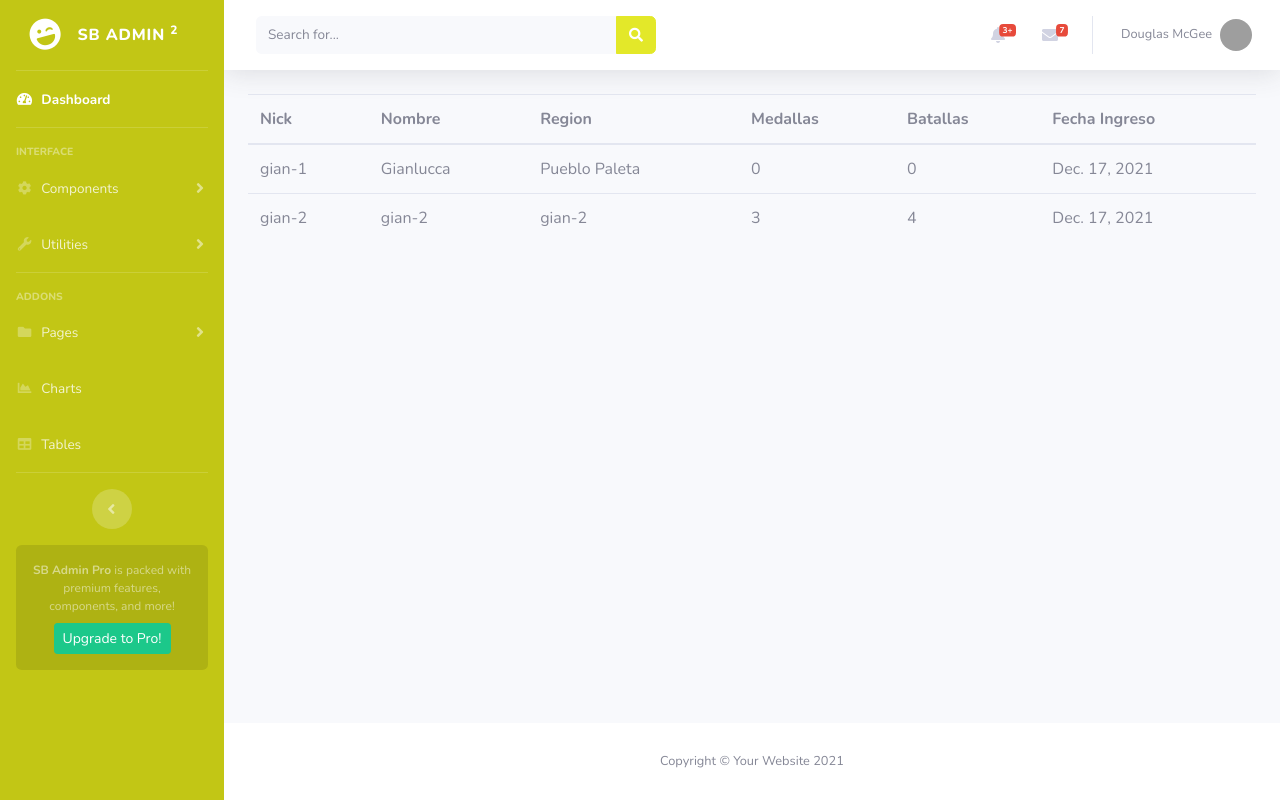
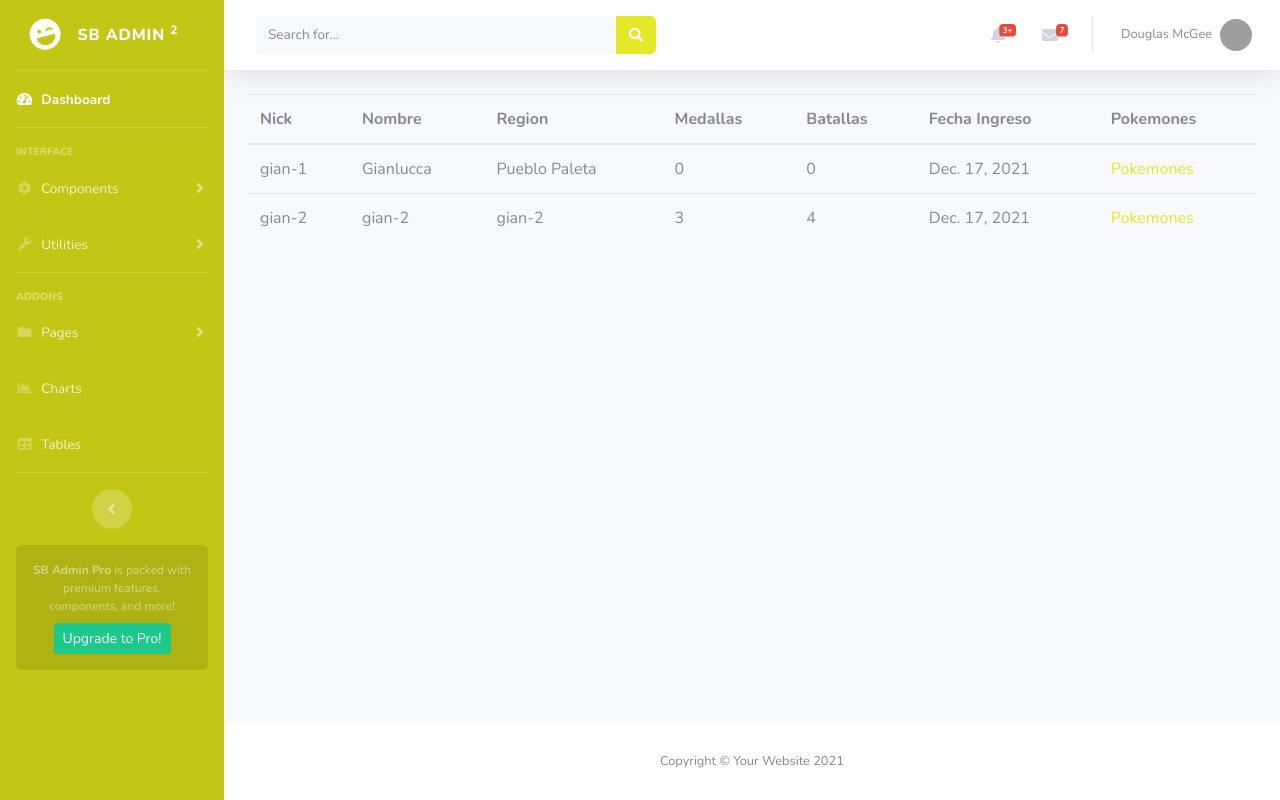
Before and after one commit to Gianlucca-git/pokemon, a Django app: page /entrenador/listar in a window 1280 px wide. Run offline with Django 4.2, Linux system fonts and the light colour scheme; data comes from the database, SQL or seed files in the repository; both versions use the stored data as it was after the commit; some libraries are stand-ins or nearby versions; grey boxes are pictures that could not be loaded.

Commit message:
fin relacion muchos a muchos entre entrenadores y pokemones

```diff
--- a/pokemon_api/entrenador/admin.py
+++ b/pokemon_api/entrenador/admin.py
@@ -1,4 +1,5 @@
 from django.contrib import admin
-from .models import Entrenador
+from .models import Entrenador, EntrenadorPokemones
 
 admin.site.register(Entrenador)
+admin.site.register(EntrenadorPokemones)
--- a/pokemon_api/entrenador/models.py
+++ b/pokemon_api/entrenador/models.py
@@ -3,6 +3,8 @@ from django.db.models.fields import BooleanField, CharField, DateField, IntegerF
 from datetime import datetime
 from django.utils import timezone
 from django.core.validators import MaxValueValidator, MinValueValidator
+
+from pokemones.models import Pokemones
 
 # Cada clase es una tabla :3 luego registrarlo en el admin
 
@@ -17,4 +19,15 @@ class Entrenador(models.Model):
     numeroPokemones = IntegerField (default=0, validators=[ MaxValueValidator(5), MinValueValidator(0) ])
 
     def __str__(self):
-        return self.nick + ' / ' +  self.nombre
+        return self.nick ## + ' / ' +  self.nombre
+
+class EntrenadorPokemones (models.Model):
+
+    class Meta:
+        unique_together = (('entrenador', 'pokemones'),)
+
+    entrenador = models.ForeignKey(Entrenador, on_delete=models.CASCADE)
+    pokemones = models.ForeignKey(Pokemones, on_delete=models.CASCADE)
+
+    def __str__(self):
+        return self.entrenador.nick + " / " + self.pokemones.nombre
--- a/pokemon_api/entrenador/templates/entrenador/listar.html
+++ b/pokemon_api/entrenador/templates/entrenador/listar.html
@@ -9,7 +9,7 @@
             <th>Medallas</th>
             <th>Batallas</th>
             <th>Fecha Ingreso</th>
-
+            <th>Pokemones</th>
         </thead>
         <tbody>
             {% for entrenador in entrenadores %}
@@ -20,7 +20,10 @@
                     <td>{{entrenador.medallas}}</td>
                     <td>{{entrenador.batallas}}</td>
                     <td>{{entrenador.fechaRegistro}}</td>
+                    <td>
+                        <a href="{% url 'listar_pokemones' id=entrenador.id %}">Pokemones</a>
 
+                    </td>
                 </tr>
             {% endfor %}
         </tbody>
--- a/pokemon_api/entrenador/urls.py
+++ b/pokemon_api/entrenador/urls.py
@@ -3,8 +3,6 @@ from . import views
 
 
 urlpatterns = [
-    path('listar', views.listar, name="listar")
-    ##path('crear', views.crearEstudiante, name="crear"),
-    ##path('asignaturas/<int:id>', views.listarAsignaturas, name="listar_asignaturas"),
-    ##path('asignaturas/crear', views.crearAsignaturas, name="crear_asignaturas")
+    path('listar', views.listar, name="listar"),
+    path('pokemones/<int:id>', views.listarPokemones, name="listar_pokemones"),
 ]
--- a/pokemon_api/entrenador/views.py
+++ b/pokemon_api/entrenador/views.py
@@ -1,5 +1,5 @@
 from django.shortcuts import render
-from .models import Entrenador
+from .models import Entrenador , EntrenadorPokemones
 from .forms import EntrenadorForm
 from django.shortcuts import  render, redirect
 
@@ -8,3 +8,12 @@ def listar(r):
         "entrenadores": Entrenador.objects.all()
     }
     return render(r, "entrenador/listar.html", context)
+
+def listarPokemones(r, id):
+    entrenador = Entrenador.objects.get(pk=id)
+    pokemones = EntrenadorPokemones.objects.filter(entrenador=entrenador) ##regresa el join con la tabla asignatura
+
+    context = {
+        "pokemones" : pokemones
+      }
+    return render(r, "entrenador/listar_pokemones.html", context)
```
Also changed, not shown: pokemon_api/entrenador/templates/entrenador/listar_asignaturas.html (deleted, +0 -24 lines), pokemon_api/entrenador/templates/entrenador/listar_pokemones.html (added, +22 -0 lines), pokemon_api/db.sqlite3, pokemon_api/entrenador/migrations/0005_entrenadorpokemones.py (added), pokemon_api/entrenador/migrations/0006_alter_entrenadorpokemones_unique_together.py (added).
